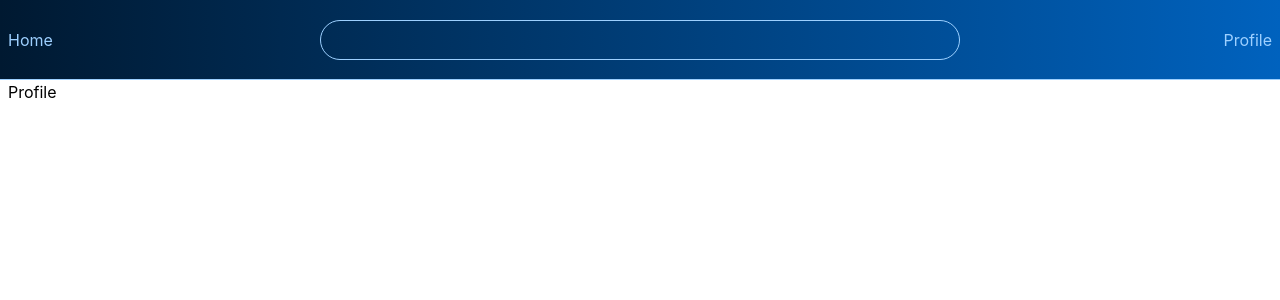
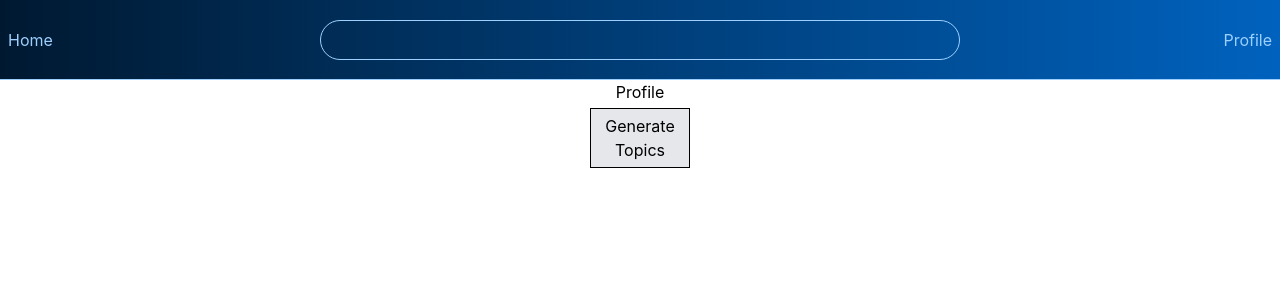
Before and after one commit to Chritical-Code/Omne-Depths-Frontend, a React (Vite) app: page /profile in a window 1280 px wide. Shown: the top 300 px of the page. Built offline with nearby package versions, Linux system fonts and the light colour scheme.

Commit message:
Laid foundation for adding ai generated topics.

```diff
--- a/src/index.css
+++ b/src/index.css
@@ -18,3 +18,11 @@ body {
     width: 100%;
     height: 100%;
 }
+
+@layer components{
+    .btn{
+        @apply flex items-center justify-center shrink-0 m-1 border h-10 w-20
+        bg-gray-200 hover:bg-gray-100 hover:border-gray-600 hover:text-gray-600 hover:cursor-pointer
+        active:bg-gray-50 active:border-gray-500 active:text-gray-500;
+    }
+}
--- a/src/pages/Profile.tsx
+++ b/src/pages/Profile.tsx
@@ -1,7 +1,28 @@
+import type { Topic, TopicData } from "@/types/types";
+
 export default function Profile(){
+    function handleClick(){
+        console.log("clicky");
+        loadTopics();
+    }
+
     return(
-        <div className="flex h-full w-full">
-            <p className="ml-2">Profile</p>
+        <div className="flex flex-col items-center h-full w-full">
+            <p className="">Profile</p>
+            <button className="btn w-25 h-15" onClick={() => handleClick()}>Generate Topics</button>
         </div>
     );
 }
+
+//fetch topics from backend
+async function loadTopics(){
+    const response = await fetch("http://localhost:8000/generatetopics/");
+    const topicData: TopicData = await response.json();
+
+    let topics: Topic[] = []
+    topicData.results.forEach((topicDatum) => {
+        topics.push(topicDatum);
+    })
+
+    console.log(topics);
+}
```
Also changed, not shown: 1 other file (tests, documents, lock files or other folders).
